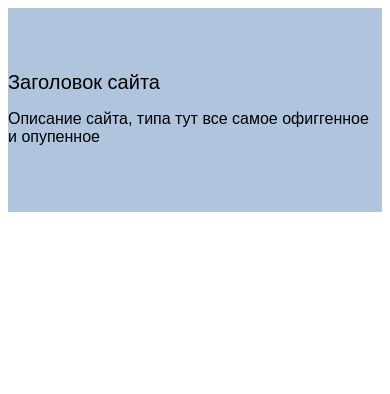
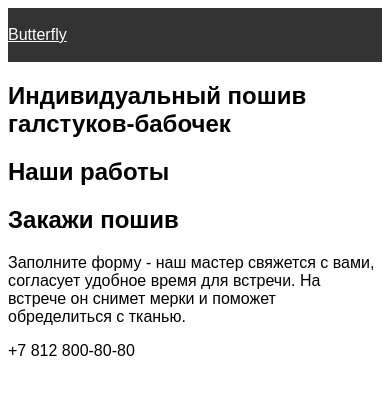
Before and after one commit to ElnarG13/butterfly-shop-gasanov, a website: page www/index.html in a window 390 px wide. Drawn offline with Linux system fonts and the light colour scheme.

Commit message:
набросал разметку и добавил переменные для цветов

```diff
--- /dev/null
+++ b/src/styles/blocks/_header.scss
@@ -0,0 +1,8 @@
+.header {
+  padding: 18px 0;
+  background-color: $color-dark;
+}
+
+.logo {
+color: $color-text-light;
+}
--- a/src/styles/blocks/_promo.scss
+++ /dev/null
@@ -1,27 +0,0 @@
-.promo {
-  padding: 50px 0;
-  background-color: lightsteelblue;
-}
-
-.promo-inner {
-  margin: 0 auto;
-  width: 1024px;
-
-  @media (max-width: 1279px) {
-    width: auto;
-    max-width: 1024px;
-  }
-}
-
-.promo-ttl {
-  font-size: $h1-fz-desktop;
-  font-weight: $h1-fw;
-
-  @media (max-width: 1279px) {
-    font-size: $h1-fz-tablet;
-  }
-
-  @media (max-width: 669px) {
-    font-size: $h1-fz-mobile;
-  }
-}
--- a/src/styles/common/_variables.scss
+++ b/src/styles/common/_variables.scss
@@ -1,4 +1,4 @@
-$h1-fz-mobile: 20px;
-$h1-fz-tablet: 32px;
-$h1-fz-desktop: 48px;
-$h1-fw: 400;
+// colors
+$color-dark:#333333;
+$color-light:#FF2D2D;
+$color-text-light: #FFF;
--- a/src/styles/style.scss
+++ b/src/styles/style.scss
@@ -4,4 +4,8 @@
 @import "common/_typography";
 
 // blocks
+@import "blocks/_header.scss";
 @import "blocks/_promo";
+@import "blocks/portfolio";
+@import "blocks/_order.scss";
+@import "blocks/_footer.scss";
--- a/www/index.html
+++ b/www/index.html
@@ -1,19 +1,39 @@
 <!doctype html>
 <html lang="ru">
+
 <head>
-    <meta charset="UTF-8">
-    <meta name="viewport" content="width=device-width, initial-scale=1.0">
-    <title>Мой первый проект</title>
-    <link rel="stylesheet" href="style/style.css">
+  <meta charset="UTF-8">
+  <meta name="viewport" content="width=device-width, initial-scale=1.0">
+  <title>Butterfly</title>
+  <link rel="stylesheet" href="style/style.css">
 </head>
+
 <body>
-    <div class="promo">
-        <div class="promo-inner">
-            <h1 class="promo-ttl">Заголовок сайта</h1>
-            <p class="promo-slogan">Описание сайта, типа тут все самое офиггенное и опупенное</p>
-        </div>
-    </div>
+  <header class="header">
+    <a href="#" class="logo">Butterfly</a>
+  </header>
 
-    <script src="scripts/script.js"></script>
+  <section class="promo">
+    <h1>Индивидуальный пошив галстуков-бабочек</h1>
+  </section>
+
+  <section class="portfolio">
+    <h2>Наши работы</h2>
+
+  </section>
+
+  <section class="order">
+    <h2>Закажи пошив</h2>
+    <p>Заполните форму - наш мастер свяжется с вами, согласует удобное время для встречи. На встрече он снимет мерки и
+      поможет обределиться с тканью.</p>
+
+  </section>
+
+  <footer class="footer">
+    <p>+7 812 800-80-80</p>
+  </footer>
+
+  <script src="scripts/script.js"></script>
 </body>
+
 </html>
```
Also changed, not shown: src/styles/blocks/_footer.scss (added), src/styles/blocks/_order.scss (added), src/styles/blocks/_portfolio.scss (added), www/style/style.css.
